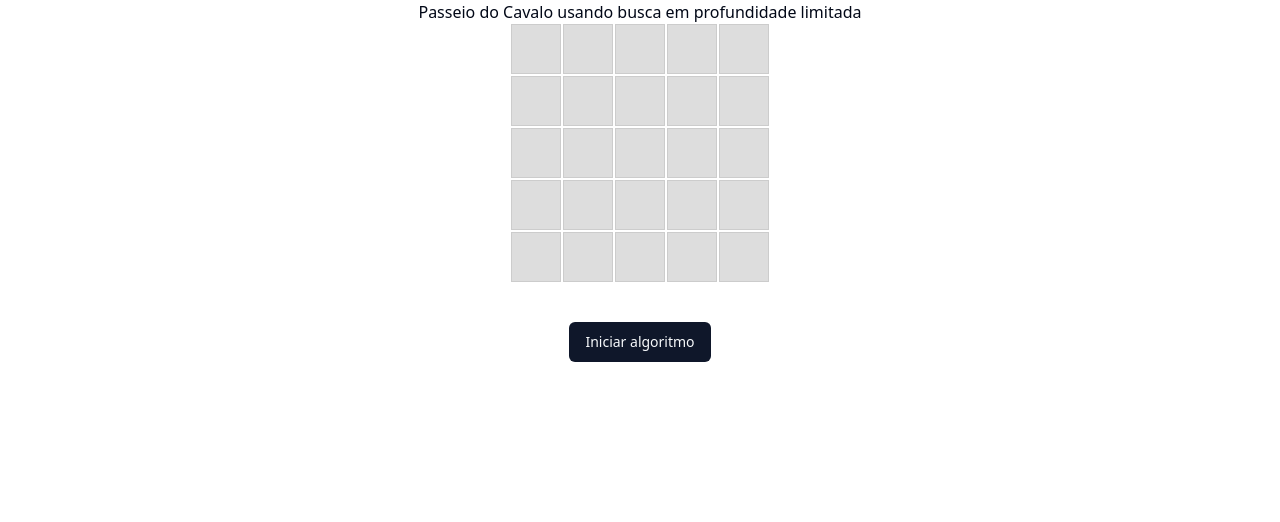
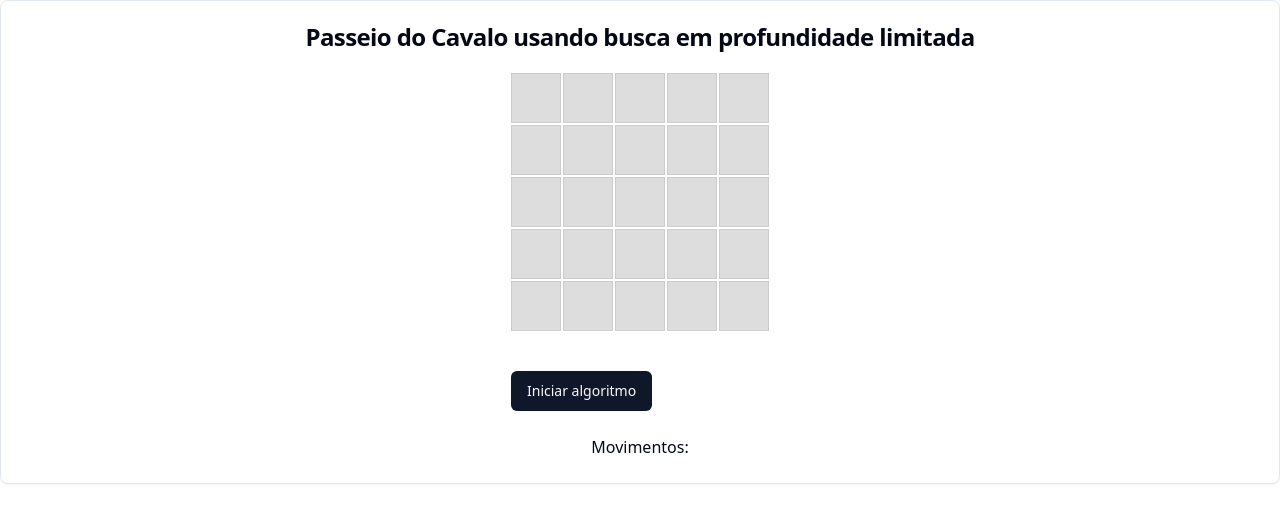
Before and after one commit to MichelC345/passeio-do-cavalo, a Next.js app in the folder Client/: page /depth-limited in a window 1280 px wide. Shown: the top 522 px of the page. Built offline with nearby package versions, Linux system fonts and the light colour scheme; no server answers.

Commit message:
Exibição da quantidade de movimentos no front-end da busca em profundidade limitada.

```diff
--- a/Client/src/app/depth-limited/page.tsx
+++ b/Client/src/app/depth-limited/page.tsx
@@ -2,21 +2,39 @@
 import { useState, useEffect } from "react";
 import io from "socket.io-client";
 import { Button } from "@/components/ui/button";
+import {
+  Card,
+  CardContent,
+  CardDescription,
+  CardFooter,
+  CardHeader,
+  CardTitle,
+} from "@/components/ui/card";
 
 const socket = io("http://localhost:5000"); // Backend WebSocket URL
 const n = 5;
 
 export default function Home() {
   const [board, setBoard] = useState(Array(n).fill(Array(n).fill(-1)));
+  const [movements, setMovements] = useState("");
 
   useEffect(() => {
     // Listen for board updates from the backend
     socket.on("update_board", (data) => {
       setBoard(data.board);
+      setMovements(data.movements);
     });
 
     // Cleanup on unmount
     return () => socket.off("update_board");
+  }, []);
+
+  useEffect(() => {
+    socket.on("update_movements", (data) => {
+      setMovements(data.movements);
+    });
+
+    return () => socket.off("update_movements");
   }, []);
 
   const initHC = async () => {
@@ -24,8 +42,11 @@ export default function Home() {
   }
 
   return (
-    <div style={{ display: "flex", flexDirection: "column", alignItems: "center" }}>
-      <h1>Passeio do Cavalo usando busca em profundidade limitada</h1>
+      <Card style={{ display: "flex", flexDirection: "column", alignItems: "center" }}>
+        <CardHeader>
+          <CardTitle>Passeio do Cavalo usando busca em profundidade limitada</CardTitle>
+        </CardHeader>
+        <CardContent className="justify-between items-center">
             <div style={{
             display: "grid",
             gridTemplateColumns: `repeat(5, 50px)`,
@@ -51,6 +72,10 @@ export default function Home() {
             ))}
           </div>
           <Button onClick={initHC} className="mt-10">Iniciar algoritmo</Button>
-    </div>
+        </CardContent>
+        <CardFooter>
+          Movimentos: {movements}
+        </CardFooter>
+      </Card>
   );
 }
```
Also changed, not shown: 1 other file (tests, documents, lock files or other folders). Lines whose indentation alone changed are shown as unchanged.
